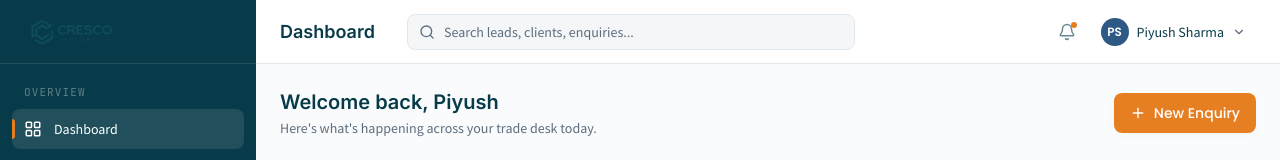
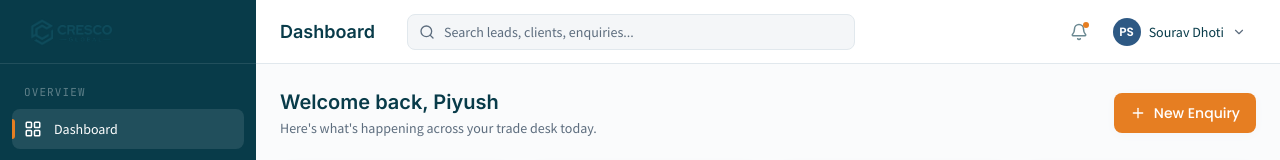
Before and after one commit to piyush2053/crm-cresco, a React (Vite) app: page /dashboard in a window 1280 px wide. Shown: the top 160 px of the page. Built offline with nearby package versions, Linux system fonts and the light colour scheme.

Commit message:
UYTCUJ123

```diff
--- a/src/components/layout/Topbar.jsx
+++ b/src/components/layout/Topbar.jsx
@@ -43,7 +43,7 @@ export default function Topbar({ title, onMenuClick }) {
               PS
             </div>
             <span className="text-sm font-medium hidden md:block">
-              Piyush Sharma
+              Sourav Dhoti
             </span>
             <ChevronDown className="w-3.5 h-3.5 text-muted-foreground hidden md:block" />
           </button>
--- a/src/pages/Signup.jsx
+++ b/src/pages/Signup.jsx
@@ -37,7 +37,7 @@ export default function Signup() {
                   <User className="w-4 h-4 text-muted-foreground absolute left-3 top-1/2 -translate-y-1/2" />
                   <input
                     type="text"
-                    placeholder="Piyush Sharma"
+                    placeholder="Piyush Patel"
                     className="w-full h-11 rounded-md border border-input bg-white pl-10 pr-3 text-sm placeholder:text-muted-foreground focus:outline-none focus:ring-2 focus:ring-ring/30 focus:border-ring transition"
                   />
                 </div>
```
